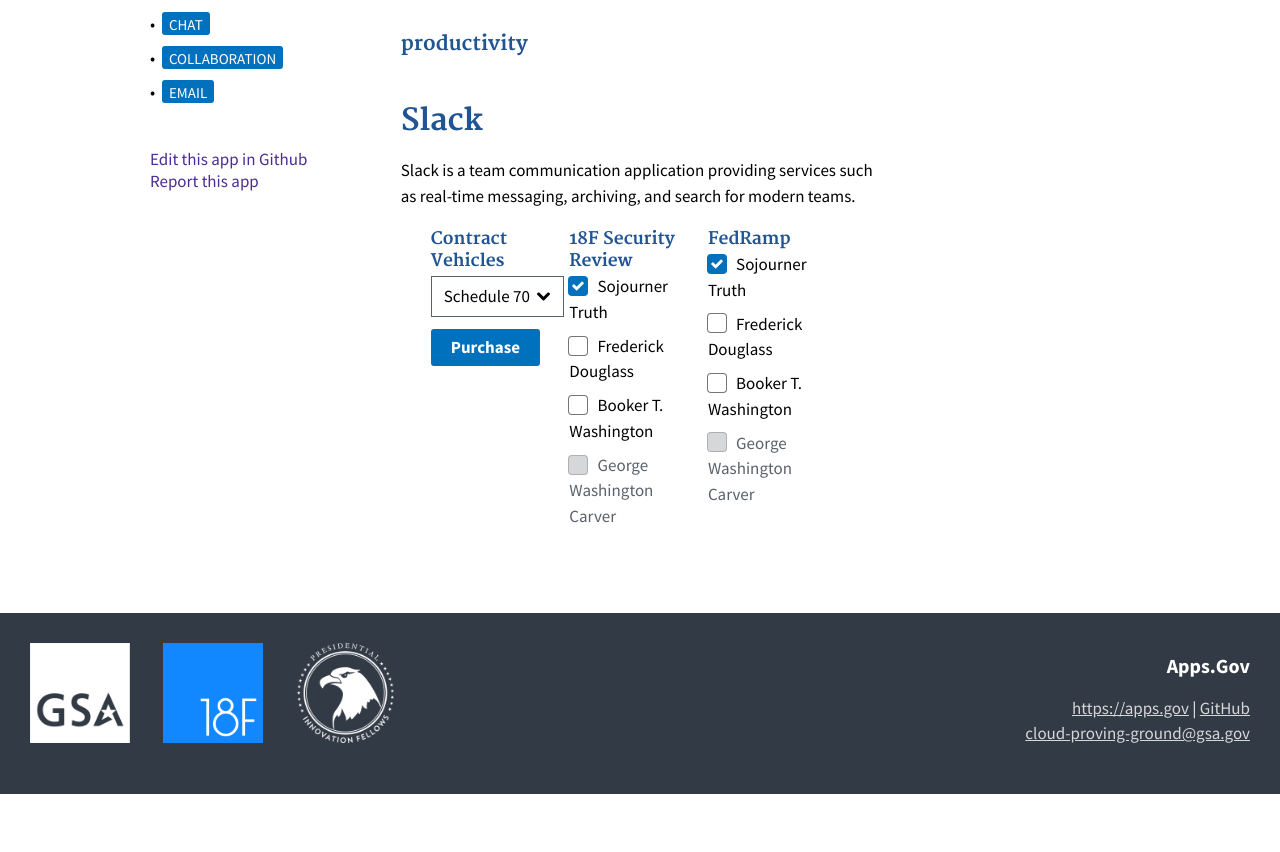
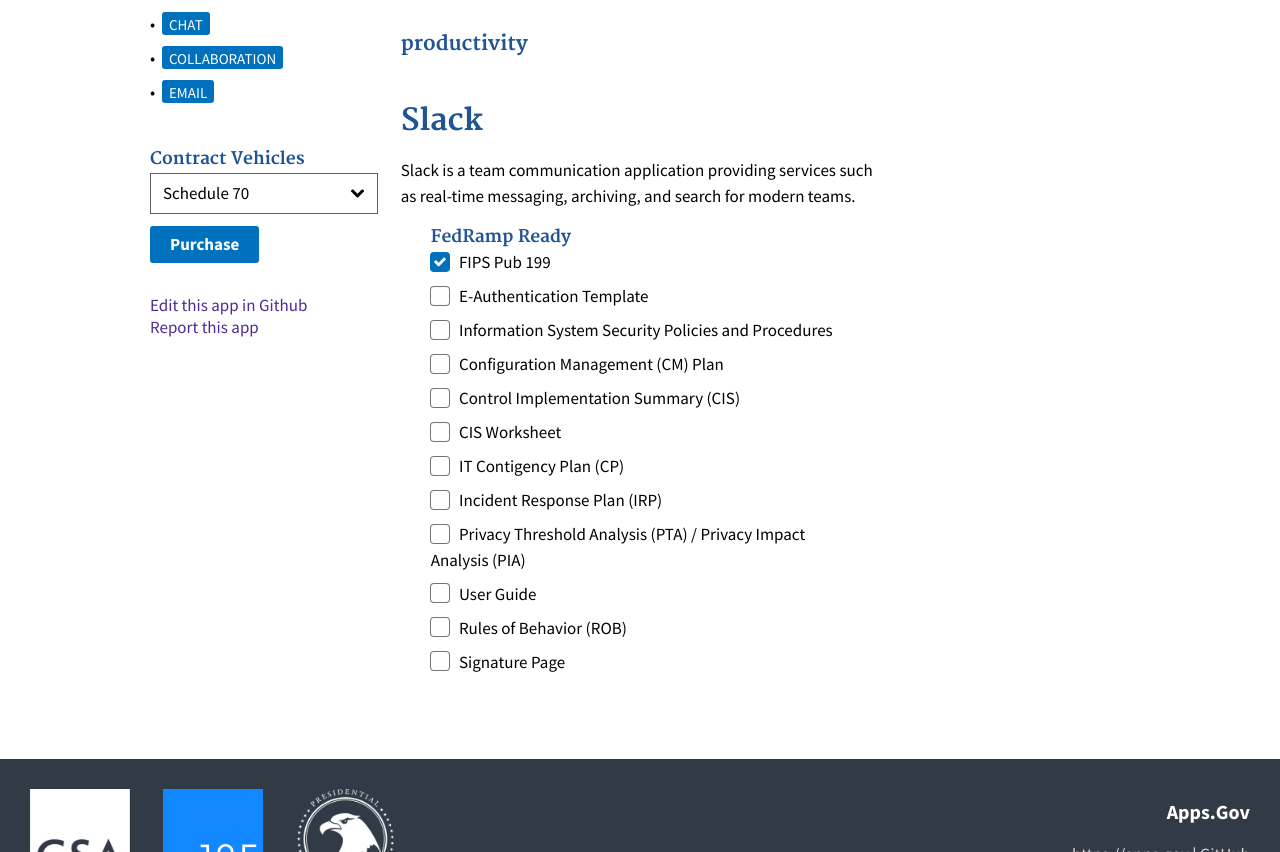
Before and after one commit to presidential-innovation-fellows/apps-gov, a Jekyll site: the page built from slack.html, in a window 1280 px wide, cut to the strip 460-1312 px from the top of the page. Built offline with Jekyll 4.4.1, drawn with Linux system fonts in a browser that asks for light colours; before the commit the page ends 1254 px from its top, so only the background shows below that.

Commit message:
some additional modifications to product page

```diff
--- a/_data/products/slack.yml
+++ b/_data/products/slack.yml
@@ -13,6 +13,7 @@ contracts:
   - NASA SEWP
   - DHS CDM
 fedramp: false
+fedramp_infra: true
 fedramp_ready:
   - true
   - false
--- a/_sass/pages/_index.scss
+++ b/_sass/pages/_index.scss
@@ -23,7 +23,7 @@
     font-family: $font-sans;
     font-size: 5.5rem;
     margin-bottom: 0;
-    margin-top: 1.5em;
+    margin-top: 2.5em;
   }
 
   h5 {
@@ -40,7 +40,7 @@
 
 .hero-search {
   background-color: rgba(0,0,0,0.6);
-  margin-top: 3em;
+  margin-top: 7em;
   padding: 2.5em 0;
   width: 100%;
 
--- a/index.html
+++ b/index.html
@@ -12,7 +12,7 @@ layout: default
       <div class="usa-width-one-whole">
         <h2>BE MORE PRODUCTIVE</h2>
         <h5>Search and compare cloud technologies.</h5>
-        <button class="usa-button-secondary" id="products-button">Explore Products</button>
+        <button class="usa-button-secondary" id="products-button" onclick="location.href='products/';">Explore Products</button>
       </div>
     </div>
     <div class="hero-search">
--- a/js/main.js
+++ /dev/null
@@ -1,5 +0,0 @@
-$(document).ready(function() {
-  $('#products-button').on("click", function() {
-    window.location.href = "/products";
-  })
-});
--- a/slack.html
+++ b/slack.html
@@ -33,7 +33,16 @@ permalink: products/slack/
 					<li><span class="usa-label">{{ product.keywords[1] }}</span></li>
 					<li><span class="usa-label">{{ product.keywords[2] }}</span></li>
 				</ul>
-
+				<h4>Contract Vehicles</h4>
+				<form>
+				  <select name="options" id="options">
+				    <option value="value1">{{ product.contracts[0] }}</option>
+				    <option value="value2">{{ product.contracts[1] }}</option>
+				    <option value="value3">{{ product.contracts[2] }}</option>
+				  </select>
+				  <button>Purchase</button>
+				</form>
+				<br/>
 				<a href="">Edit this app in Github</a><br/>
 				<a href="">Report this app</a>
 
@@ -45,19 +54,7 @@ permalink: products/slack/
 				<h2>{{ product.name }}</h2>
 				<p>{{ product.description }}</p>
 				<div class="usa-grid">
-					<div class="usa-width-one-third">
-						<h4>Contract Vehicles</h4>
-						<form>
-						  <select name="options" id="options">
-						    <option value="value1">{{ product.contracts[0] }}</option>
-						    <option value="value2">{{ product.contracts[1] }}</option>
-						    <option value="value3">{{ product.contracts[2] }}</option>
-						  </select>
-						  <button>Purchase</button>
-						</form>
-					</div>
-					<div class="usa-width-one-third">
-						<h4>18F Security Review</h4>
+					<h4>FedRamp Ready</h4>
 					 <fieldset class="usa-fieldset-inputs usa-sans">
 
 				    <legend class="usa-sr-only">Historical figures 1</legend>
@@ -65,51 +62,55 @@ permalink: products/slack/
 				    <ul class="usa-unstyled-list">
 				      <li>
 				        <input id="apple-pie" type="checkbox" name="apple-pie" value="apple-pie" checked="">
-					        <label for="apple-pie">Sojourner Truth</label>
+				        <label for="apple-pie">FIPS Pub 199</label>
 				      </li>
 				      <li>
 				        <input id="key-lime-pie" type="checkbox" name="key-lime-pie" value="key-lime-pie">
-					        <label for="key-lime-pie">Frederick Douglass</label>
+				        <label for="key-lime-pie">E-Authentication Template</label>
 				      </li>
 				      <li>
 				        <input id="peach-pie" type="checkbox" name="peach-pie" value="peach-pie">
-					        <label for="peach-pie">Booker T. Washington</label>
+				        <label for="peach-pie">Information System Security Policies and Procedures</label>
 				      </li>
 				      <li>
-					        <input id="disabled" type="checkbox" disabled="">
-					        <label for="disabled">George Washington Carver</label>
+				        <input id="pecan-pie" type="checkbox" name="pecan-pie" value="pecan-pie">
+				        <label for="pecan-pie">Configuration Management (CM) Plan</label>
+				      </li>
+				      <li>
+				      	<input id="blueberry-pie" type="checkbox" name="blueberry-pie" value="blueberry-pie">
+				      	<label for="blueberry-pie">Control Implementation Summary (CIS)</label>
+				      </li>
+				      <li>
+				      	<input id="zero-pie" type="checkbox" name="zero-pie" value="zero-pie">
+				      	<label for="zero-pie">CIS Worksheet</label>
+				      </li>
+				      <li>
+				      	<input id="one-pie" type="checkbox" name="one-pie" value="one-pie">
+				      	<label for="one-pie">IT Contigency Plan (CP)</label>
+				      </li>
+				      <li>
+				      	<input id="two-pie" type="checkbox" name="one-pie" value="two-pie">
+				      	<label for="two-pie">Incident Response Plan (IRP)</label>
+				      </li>
+				      <li>
+				      	<input id="three-pie" type="checkbox" name="three-pie" value="three-pie">
+				      	<label for="three-pie">Privacy Threshold Analysis (PTA) / Privacy Impact Analysis (PIA)</label>
+				      </li>
+				      <li>
+				      	<input id="four-pie" type="checkbox" name="four-pie" value="four-pie">
+				      	<label for="four-pie">User Guide</label>
+				      </li>
+				      <li>
+				      	<input id="five-pie" type="checkbox" name="five-pie" value="five-pie">
+				      	<label for="five-pie">Rules of Behavior (ROB)</label>
+				      </li>
+				      <li>
+				      	<input id="six-pie" type="checkbox" name="six-pie" value="six-pie">
+				      	<label for="six-pie">Signature Page</label>
 				      </li>
 				    </ul>
 
 				  </fieldset>
-					</div>
-					<div class="usa-width-one-third">
-						<h4>FedRamp</h4>
-						 <fieldset class="usa-fieldset-inputs usa-sans">
-
-					    <legend class="usa-sr-only">Historical figures 1</legend>
-
-					    <ul class="usa-unstyled-list">
-					      <li>
-					        <input id="apple-pie" type="checkbox" name="apple-pie" value="apple-pie" checked="">
-					        <label for="apple-pie">Sojourner Truth</label>
-					      </li>
-					      <li>
-					        <input id="key-lime-pie" type="checkbox" name="key-lime-pie" value="key-lime-pie">
-					        <label for="key-lime-pie">Frederick Douglass</label>
-					      </li>
-					      <li>
-					        <input id="peach-pie" type="checkbox" name="peach-pie" value="peach-pie">
-					        <label for="peach-pie">Booker T. Washington</label>
-					      </li>
-					      <li>
-					        <input id="disabled" type="checkbox" disabled="">
-					        <label for="disabled">George Washington Carver</label>
-					      </li>
-					    </ul>
-
-					  </fieldset>
-					</div>
 				</div>
 			</div>
 			<div class="usa-width-one-sixth">
```
Also changed, not shown: Gemfile.lock. Lines whose indentation alone changed are shown as unchanged.
